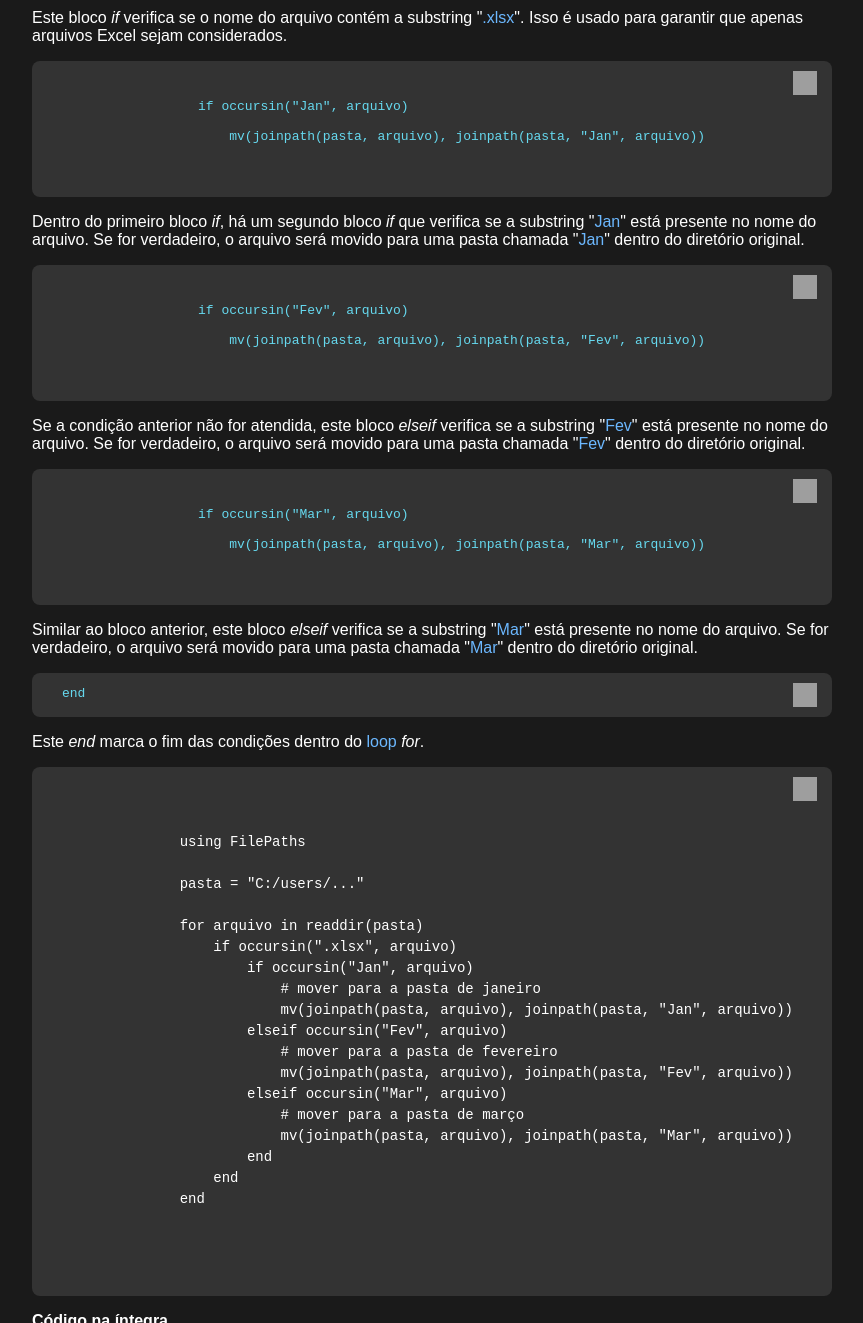
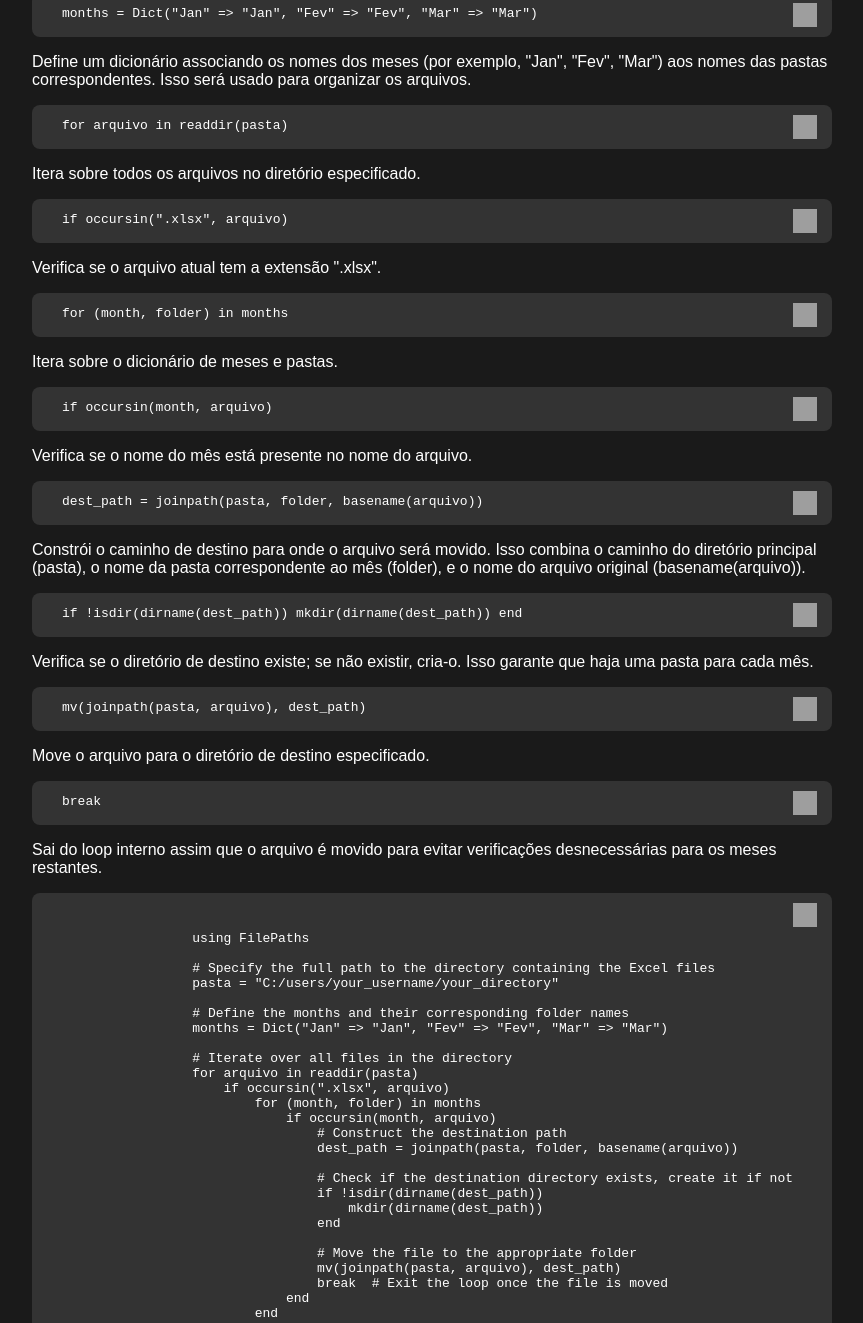
Before and after one commit to dantebertuzzi/jlcoders, a plain HTML site: page post1.html in a window 1280 px wide. Shown: the part 1477-2800 px from the top of the page, without its empty margins (208-1071 px from the left). Drawn offline with Linux system fonts and the light colour scheme; grey boxes are pictures that could not be loaded.

Commit message:
Update post1.html
up code

```diff
--- a/post1.html
+++ b/post1.html
@@ -11,7 +11,7 @@
 </head>
 <body>
     <h1>
-        <a href="https://dantebertuzzi.github.io/jlcoders/" class="typewrite" data-period="2000" data-type='[ "jlCoders", "julia para business.", "julia para ciência de dados.", "julia para machine learning." ]'>
+        <a href="/index.html" class="typewrite" data-period="2000" data-type='[ "jlCoders", "julia para business.", "julia para ciência de dados.", "julia para machine learning." ]'>
             <span class="wrap"></span>
         </a>
     </h1>
@@ -19,7 +19,7 @@
     <header>
         <div class="image-container">
             <!-- Incluindo imagem relacionada à matéria -->
-            <img src="https://raw.githubusercontent.com/dantebertuzzi/jlcoders/main/post1.png" alt="Imagem da Matéria" class="header-image">
+            <img src="/posts/img/post1.png" alt="Imagem da Matéria" class="header-image">
         </div>
         <!-- Título da postagem -->
         <h1>COMO USAR O PACOTE FILEPATHS PARA MOVER ARQUIVOS EM JULIA?</h1>
@@ -53,15 +53,21 @@
             Mover e organizar arquivos são tarefas essenciais para profissionais que lidam diariamente com dados. Em ambientes como Julia, a escolha das ferramentas certas pode fazer toda a diferença na eficiência do processo.</p>Neste contexto, a biblioteca FilePaths surge como uma solução intuitiva e eficaz para a manipulação de caminhos de arquivos em Julia. Este artigo visa orientar sobre a utilização do pacote FilePaths, proporcionando uma visão abrangente desde a sua instalação até exemplos práticos de como mover arquivos entre diretórios. <p>Ao explorarmos as funcionalidades desta biblioteca, os profissionais que trabalham com dados encontrarão uma ferramenta valiosa para simplificar suas operações diárias, permitindo-lhes focar em aspectos mais cruciais de seus projetos.</p>
         </p>
         <p>
-        <strong>Instalando o pacote:</strong> Para usar o pacote <span class="blue-text">FilePaths</span>, é necessário instalá-lo primeiro. O comando abaixo pode ser usado para instalar o pacote:
-
+        <strong>Instalando o pacote:</strong> Para usar o pacote FilePaths, é necessário instalá-lo primeiro. O comando abaixo pode ser usado para instalar o pacote:
         </p>
+        <p><strong>
+            Arquivos necessários:
+        </p></strong>
+        <div class="header-image">
+            <!-- Incluindo imagem relacionada à matéria -->
+            <img src="/posts/img/post1_exemplo.png" alt="Imagem da Matéria">
+        </div>
 
         <!-- CODE CONTAINER -->
         <div class="code-container">
             <div class="code-header">
                 <code>
-                    <span class="function">using Pkg</span> Pkg.add("FilePaths")<br>
+                    using Pkg Pkg.add("FilePaths")
                 </code>
             </div>
             <span class="copy-icon" onclick="copyCode(this)">
@@ -71,14 +77,14 @@
         </div>
 
         <p>
-            using <span class="blue-text">FilePaths</span>: Esta linha está incluindo o módulo FilePaths, que fornece funcionalidades relacionadas a manipulação de caminhos de arquivos.
+            using FilePaths: Esta linha está incluindo o módulo FilePaths, que fornece funcionalidades relacionadas a manipulação de caminhos de arquivos.
         </p>
 
         <!-- CODE CONTAINER -->
         <div class="code-container">
             <div class="code-header">
                 <code>
-                    <span class="function">pasta = "C:/users/..."<br>
+                    using FilePaths
                 </code>
             </div>
             <span class="copy-icon" onclick="copyCode(this)">
@@ -87,14 +93,14 @@
 
         </div>
         <p>
-            Aqui, está sendo atribuído um caminho de diretório à variável <strong>pasta</strong>. Este é o diretório onde os arquivos serão analisados e movidos.
+            Importa o pacote FilePaths, que fornece funcionalidades para manipulação de caminhos de arquivo.
         </p>
 
         <!-- CODE CONTAINER -->
         <div class="code-container">
             <div class="code-header">
                 <code>
-                    <span class="function">for arquivo in readdir(pasta)<br>
+                    pasta = "C:/users/your_username/your_directory"
                 </code>
             </div>
             <span class="copy-icon" onclick="copyCode(this)">
@@ -103,14 +109,14 @@
 
         </div>
         <p>
-            Um <span class="blue-text">loop</span> <i>for</i> é iniciado para iterar sobre cada arquivo no diretório especificado por pasta. A função <i>readdir</i> é usada para obter a lista de arquivos no diretório.
+            Especifica o caminho completo para o diretório que contém os arquivos Excel. Substitua "C:/users/your_username/your_directory" pelo caminho real no qual você deseja organizar seus arquivos.
         </p>
 
         <!-- CODE CONTAINER -->
         <div class="code-container">
             <div class="code-header">
                 <code>
-                    <span class="function">if occursin(".xlsx", arquivo)<br>
+                    months = Dict("Jan" => "Jan", "Fev" => "Fev", "Mar" => "Mar")
                 </code>
             </div>
             <span class="copy-icon" onclick="copyCode(this)">
@@ -119,65 +125,14 @@
 
         </div>
         <p>
-            Este bloco <i>if</i> verifica se o nome do arquivo contém a substring "<span class="blue-text">.xlsx</span>". Isso é usado para garantir que apenas arquivos Excel sejam considerados.
-        </p>
-
-        <!-- CODE CONTAINER -->
-        <div class="code-container">
-            <div class="code-header">
-                <pre><code>
-                    <span class="function">if occursin("Jan", arquivo)<br>
-                        <span class="function">mv(joinpath(pasta, arquivo), joinpath(pasta, "Jan", arquivo))<br>
-                </pre></code>
-            </div>
-            <span class="copy-icon" onclick="copyCode(this)">
-                <img src="https://img.icons8.com/fluency-systems-regular/48/EBEBEB/copy--v1.png" alt="Copy Icon">
-            </span>
-
-        </div>
-        <p>
-            Dentro do primeiro bloco <i>if</i>, há um segundo bloco <i>if</i> que verifica se a substring "<span class="blue-text">Jan</span>" está presente no nome do arquivo. Se for verdadeiro, o arquivo será movido para uma pasta chamada "<span class="blue-text">Jan</span>" dentro do diretório original.
-        </p>
-
-        <!-- CODE CONTAINER -->
-        <div class="code-container">
-            <div class="code-header">
-                <pre><code>
-                    <span class="function">if occursin("Fev", arquivo)<br>
-                        <span class="function">mv(joinpath(pasta, arquivo), joinpath(pasta, "Fev", arquivo))<br>
-                </pre></code>
-            </div>
-            <span class="copy-icon" onclick="copyCode(this)">
-                <img src="https://img.icons8.com/fluency-systems-regular/48/EBEBEB/copy--v1.png" alt="Copy Icon">
-            </span>
-
-        </div>
-        <p>
-            Se a condição anterior não for atendida, este bloco <i>elseif</i> verifica se a substring "<span class="blue-text">Fev</span>" está presente no nome do arquivo. Se for verdadeiro, o arquivo será movido para uma pasta chamada "<span class="blue-text">Fev</span>" dentro do diretório original.
-        </p>
-
-        <!-- CODE CONTAINER -->
-        <div class="code-container">
-            <div class="code-header">
-                <pre><code>
-                    <span class="function">if occursin("Mar", arquivo)<br>
-                        <span class="function">mv(joinpath(pasta, arquivo), joinpath(pasta, "Mar", arquivo))<br>
-                </pre></code>
-            </div>
-            <span class="copy-icon" onclick="copyCode(this)">
-                <img src="https://img.icons8.com/fluency-systems-regular/48/EBEBEB/copy--v1.png" alt="Copy Icon">
-            </span>
-
-        </div>
-        <p>
-            Similar ao bloco anterior, este bloco <i>elseif</i> verifica se a substring "<span class="blue-text">Mar</span>" está presente no nome do arquivo. Se for verdadeiro, o arquivo será movido para uma pasta chamada "<span class="blue-text">Mar</span>" dentro do diretório original.
+            Define um dicionário associando os nomes dos meses (por exemplo, "Jan", "Fev", "Mar") aos nomes das pastas correspondentes. Isso será usado para organizar os arquivos.
         </p>
 
         <!-- CODE CONTAINER -->
         <div class="code-container">
             <div class="code-header">
                 <code>
-                    <span class="function">end<br>
+                    for arquivo in readdir(pasta)
                 </code>
             </div>
             <span class="copy-icon" onclick="copyCode(this)">
@@ -186,35 +141,155 @@
 
         </div>
         <p>
-            Este <i>end</i> marca o fim das condições dentro do <span class="blue-text">loop</span> <i>for</i>.
+            Itera sobre todos os arquivos no diretório especificado.
         </p>
+
+        <!-- CODE CONTAINER -->
+        <div class="code-container">
+            <div class="code-header">
+                <code>
+                    if occursin(".xlsx", arquivo)
+                </code>
+            </div>
+            <span class="copy-icon" onclick="copyCode(this)">
+                <img src="https://img.icons8.com/fluency-systems-regular/48/EBEBEB/copy--v1.png" alt="Copy Icon">
+            </span>
+
+        </div>
+        <p>
+            Verifica se o arquivo atual tem a extensão ".xlsx".
+        </p>
+
+        <!-- CODE CONTAINER -->
+        <div class="code-container">
+            <div class="code-header">
+                <code>
+                    for (month, folder) in months
+                </code>
+            </div>
+            <span class="copy-icon" onclick="copyCode(this)">
+                <img src="https://img.icons8.com/fluency-systems-regular/48/EBEBEB/copy--v1.png" alt="Copy Icon">
+            </span>
+
+        </div>
+        <p>
+            Itera sobre o dicionário de meses e pastas.
+        </p>
+
+        <!-- CODE CONTAINER -->
+        <div class="code-container">
+            <div class="code-header">
+                <code>
+                    if occursin(month, arquivo)
+                </code>
+            </div>
+            <span class="copy-icon" onclick="copyCode(this)">
+                <img src="https://img.icons8.com/fluency-systems-regular/48/EBEBEB/copy--v1.png" alt="Copy Icon">
+            </span>
+
+        </div>
+        <p>
+            Verifica se o nome do mês está presente no nome do arquivo.
+        </p>
+
+
+        <!-- CODE CONTAINER -->
+        <div class="code-container">
+            <div class="code-header">
+                <code>
+                    dest_path = joinpath(pasta, folder, basename(arquivo))
+                </code>
+            </div>
+            <span class="copy-icon" onclick="copyCode(this)">
+                <img src="https://img.icons8.com/fluency-systems-regular/48/EBEBEB/copy--v1.png" alt="Copy Icon">
+            </span>
+
+        </div>
+        <p>
+            Constrói o caminho de destino para onde o arquivo será movido. Isso combina o caminho do diretório principal (pasta), o nome da pasta correspondente ao mês (folder), e o nome do arquivo original (basename(arquivo)).
+        </p>
+
+        <!-- CODE CONTAINER -->
+        <div class="code-container">
+            <div class="code-header">
+                <code>
+                    if !isdir(dirname(dest_path)) mkdir(dirname(dest_path)) end
+                </code>
+            </div>
+            <span class="copy-icon" onclick="copyCode(this)">
+                <img src="https://img.icons8.com/fluency-systems-regular/48/EBEBEB/copy--v1.png" alt="Copy Icon">
+            </span>
+
+        </div>
+        <p>
+            Verifica se o diretório de destino existe; se não existir, cria-o. Isso garante que haja uma pasta para cada mês.
+        </p>
+
+        <!-- CODE CONTAINER -->
+        <div class="code-container">
+            <div class="code-header">
+                <code>
+                    mv(joinpath(pasta, arquivo), dest_path)
+                </code>
+            </div>
+            <span class="copy-icon" onclick="copyCode(this)">
+                <img src="https://img.icons8.com/fluency-systems-regular/48/EBEBEB/copy--v1.png" alt="Copy Icon">
+            </span>
+
+        </div>
+        <p>
+            Move o arquivo para o diretório de destino especificado.
+        </p>
+
+        <!-- CODE CONTAINER -->
+        <div class="code-container">
+            <div class="code-header">
+                <code>
+                    break
+                </code>
+            </div>
+            <span class="copy-icon" onclick="copyCode(this)">
+                <img src="https://img.icons8.com/fluency-systems-regular/48/EBEBEB/copy--v1.png" alt="Copy Icon">
+            </span>
+
+        </div>
+        <p>
+            Sai do loop interno assim que o arquivo é movido para evitar verificações desnecessárias para os meses restantes.
+        </p>
+
 
         <div class="code-container">
             <div class="code-header">
-                <pre><code class="language-julia">
-                    <code>
+                <pre><code>
                         using FilePaths
 
-                        pasta = "C:/users/..."
+                        # Specify the full path to the directory containing the Excel files
+                        pasta = "C:/users/your_username/your_directory"
 
+                        # Define the months and their corresponding folder names
+                        months = Dict("Jan" => "Jan", "Fev" => "Fev", "Mar" => "Mar")
+
+                        # Iterate over all files in the directory
                         for arquivo in readdir(pasta)
                             if occursin(".xlsx", arquivo)
-                                if occursin("Jan", arquivo)
-                                    # mover para a pasta de janeiro
-                                    mv(joinpath(pasta, arquivo), joinpath(pasta, "Jan", arquivo))
-                                elseif occursin("Fev", arquivo)
-                                    # mover para a pasta de fevereiro
-                                    mv(joinpath(pasta, arquivo), joinpath(pasta, "Fev", arquivo))
-                                elseif occursin("Mar", arquivo)
-                                    # mover para a pasta de março
-                                    mv(joinpath(pasta, arquivo), joinpath(pasta, "Mar", arquivo))
+                                for (month, folder) in months
+                                    if occursin(month, arquivo)
+                                        # Construct the destination path
+                                        dest_path = joinpath(pasta, folder, basename(arquivo))
+
+                                        # Check if the destination directory exists, create it if not
+                                        if !isdir(dirname(dest_path))
+                                            mkdir(dirname(dest_path))
+                                        end
+
+                                        # Move the file to the appropriate folder
+                                        mv(joinpath(pasta, arquivo), dest_path)
+                                        break  # Exit the loop once the file is moved
+                                    end
                                 end
                             end
                         end
-                    </code>
-                </pre>
-
-                    </code>
+                </pre></code>
             </div>
             <span class="copy-icon" onclick="copyCode(this)">
                 <img src="https://img.icons8.com/fluency-systems-regular/48/EBEBEB/copy--v1.png" alt="Copy Icon">
@@ -224,9 +299,16 @@
         <p>
             <strong>Código na íntegra</strong>
         </p>
-        <p>
+        <p>Esse código faz o seguinte: </p>
+
+        <ol>
+            <li>Itera sobre todos os arquivos no diretório especificado.</li>
+            <li>Verifica se um arquivo é um arquivo do Excel (.xlsx).</li>
+            <li>Verifica se o nome do arquivo contém um nome de mês (por exemplo, "Jan", "Fev", "Mar").</li>
+            <li>Move o arquivo para a pasta do mês correspondente, criando a pasta se ela não existir.</li>
+            <li>Lembre-se de substituir pelo caminho real para o diretório."C:/users/your_username/your_directory"</li>
+        </ol>
            <strong>Conclusão:</strong> A facilidade de uso proporcionada por essa biblioteca permite que você concentre seus esforços em aspectos mais essenciais do seu trabalho, economizando tempo e reduzindo a complexidade associada às operações de manipulação de arquivos.<p>Ao longo deste artigo, exploramos a instalação do pacote FilePaths e fornecemos um exemplo prático de como mover arquivos entre diretórios de maneira eficiente.</p> <p>Lembre-se de que a versatilidade e a simplicidade oferecidas por esta biblioteca podem ser estendidas para diversas situações, tornando-a uma ferramenta valiosa para profissionais que lidam com dados em seu cotidiano.</p>
-        </p>
         <!-- ... -->
     </article>
     <script src="post1.js"></script>
```
